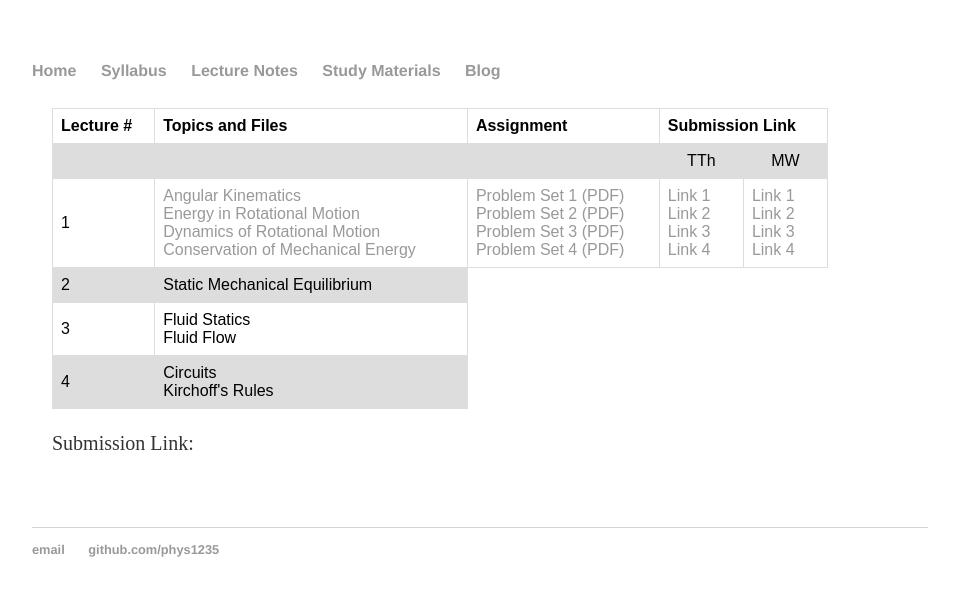
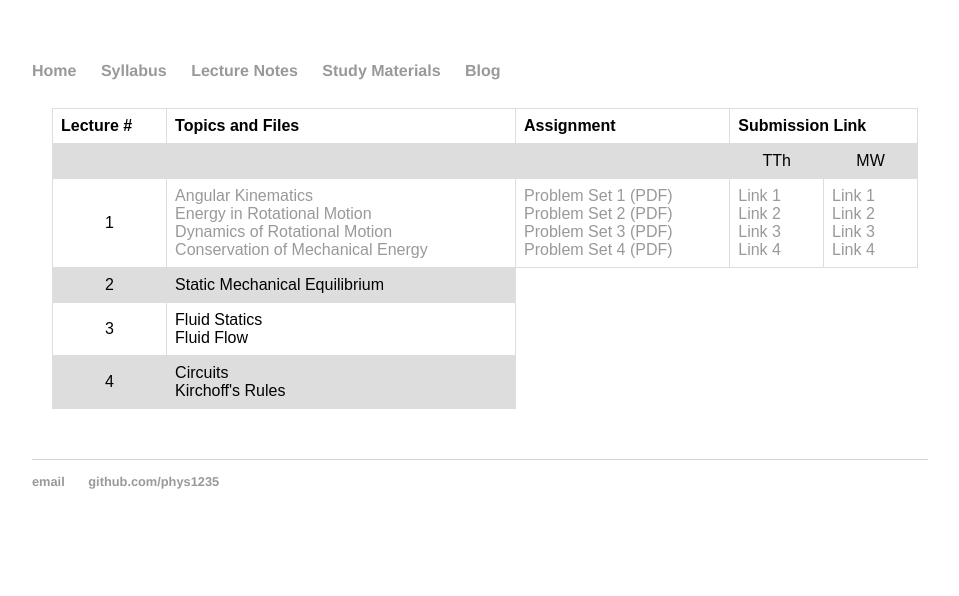
Before and after one commit to phys1235/phys1235.github.io, a Jekyll site: the page built from lecture-notes/index.html, in a window 1280 px wide. Shown: the top 596 px of the page, without its empty margins (160-1119 px from the left). Built offline with Jekyll 4.4.1, drawn with Linux system fonts in a browser that asks for light colours.

Commit message:
update lecture notes

```diff
--- a/lecture-notes/index.html
+++ b/lecture-notes/index.html
@@ -3,7 +3,7 @@ layout: default
 title: Lecture Notes
 ---
 
-<div style="padding-top: 10px;padding-left: 20px;padding-right: 100px;padding-bottom: 50px;">
+<div style="padding-top: 10px;padding-left: 20px;padding-right: 10px;padding-bottom: 50px;">
 	<style>
 		table {
 		  font-family: arial, sans-serif;
@@ -37,7 +37,7 @@ title: Lecture Notes
 		</th>
 	</tr>
 	<tr>
-	  <td>1</td>
+	  <td><center>1</center></td>
 	  <td>
 				<a href="">Angular Kinematics</a><br>
 				<a href="">Energy in Rotational Motion</a> <br>
@@ -64,25 +64,24 @@ title: Lecture Notes
 	</td>
 	</tr>
 	<tr>
-	  <td>2</td>
+	  <td><center>2</center></td>
 	  <td>
 		  Static Mechanical Equilibrium
 	  </td>
 	</tr>
 	<tr>
-	  <td>3</td>
+	  <td><center>3</center></td>
 	  <td>
 		  Fluid Statics <br>
 		  Fluid Flow <br>
 	  </td>
 	</tr>
 	<tr>
-	  <td>4</td>
+	  <td><center>4</center></td>
 	  <td>
 		Circuits <br>
 		Kirchoff's Rules <br>
 	  </td>
 	</tr>
   </table>
-  <p>Submission Link:</p>
 </div>
```
